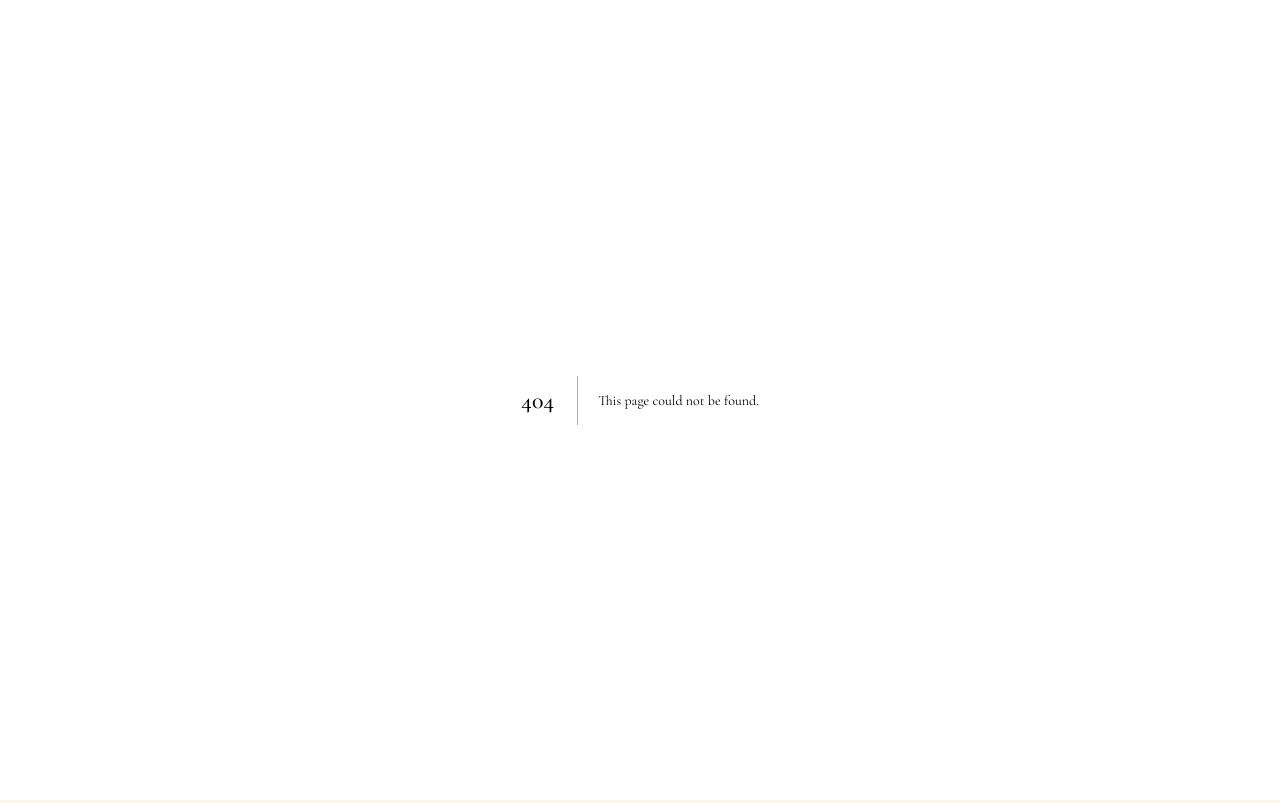
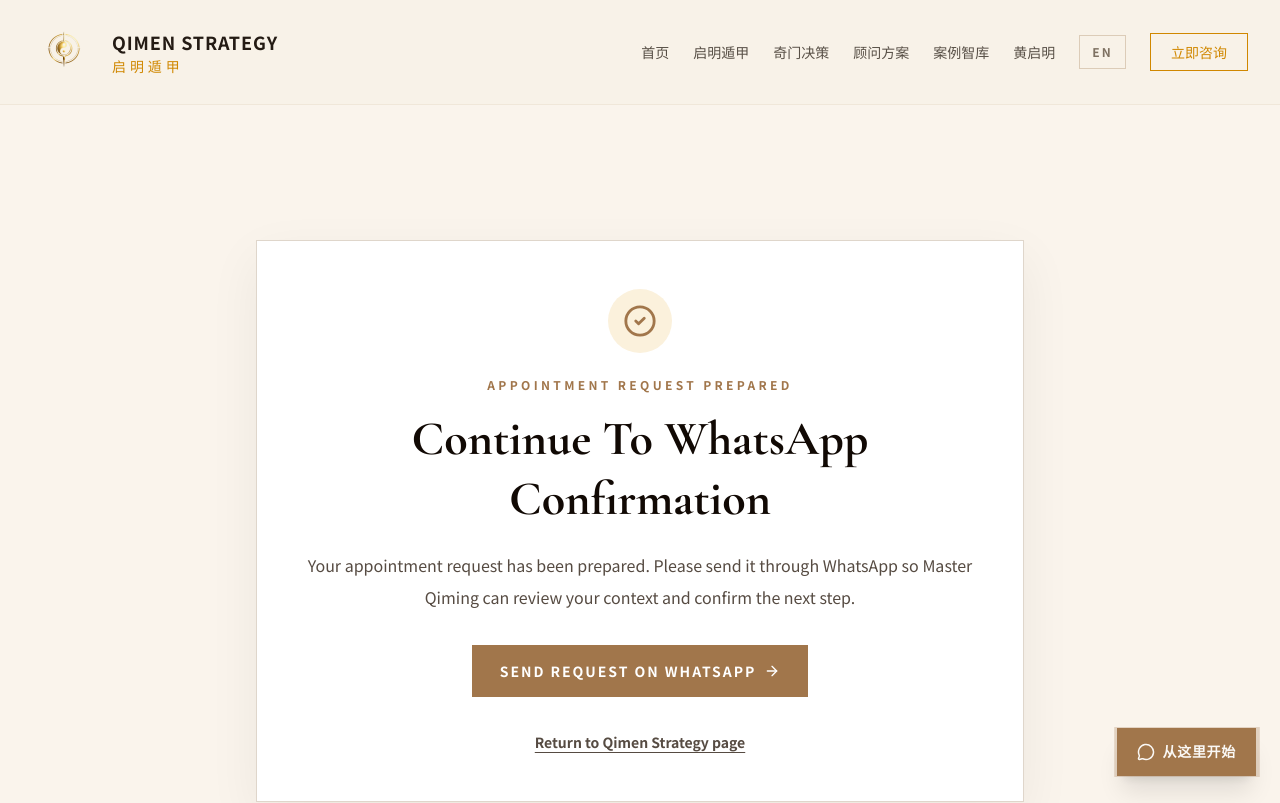
Before and after one commit to BODHIWONG/qmfeng-website, a Next.js app: page /appointment/thank-you in a window 1280 px wide. Before the commit this address had no page. Shown: the top 803 px of the page. Built offline with nearby package versions, Linux system fonts and the light colour scheme.

Commit message:
Add Qimen Strategy appointment thank you page

```diff
--- /dev/null
+++ b/app/appointment/thank-you/page.tsx
@@ -0,0 +1,85 @@
+"use client";
+
+import { useEffect, useState } from "react";
+import Link from "next/link";
+import { ArrowRight, CheckCircle2 } from "lucide-react";
+import { LanguageProvider } from "@/contexts/language-context";
+import Navbar from "@/components/navbar";
+import Footer from "@/components/footer";
+import FloatingActions from "@/components/floating-actions";
+
+function AppointmentThankYouContent() {
+  const [whatsAppUrl, setWhatsAppUrl] = useState("https://wa.me/6589418791");
+  const [message, setMessage] = useState("");
+
+  useEffect(() => {
+    const storedUrl = window.sessionStorage.getItem("qimenAppointmentWhatsAppUrl");
+    const storedMessage = window.sessionStorage.getItem("qimenAppointmentMessage");
+
+    if (storedUrl) setWhatsAppUrl(storedUrl);
+    if (storedMessage) setMessage(storedMessage);
+  }, []);
+
+  return (
+    <div className="min-h-screen bg-[oklch(0.97_0.012_75)]">
+      <Navbar />
+      <main className="pt-28 md:pt-36">
+        <section className="py-16 md:py-24">
+          <div className="container">
+            <div className="mx-auto max-w-3xl border border-[oklch(0.88_0.018_70)] bg-white p-8 text-center shadow-[0_18px_50px_rgba(0,0,0,0.06)] md:p-12">
+              <div className="mx-auto mb-6 flex h-16 w-16 items-center justify-center rounded-full bg-[oklch(0.96_0.03_85)] text-[oklch(0.60_0.08_65)]">
+                <CheckCircle2 size={34} />
+              </div>
+              <p className="mb-4 text-xs font-bold uppercase tracking-[0.28em] text-[oklch(0.60_0.08_65)]">
+                Appointment Request Prepared
+              </p>
+              <h1 className="mb-5 text-4xl font-bold leading-tight text-[oklch(0.15_0.02_60)] md:text-5xl" style={{ fontFamily: "var(--font-cormorant), var(--font-noto-serif), serif" }}>
+                Continue To WhatsApp Confirmation
+              </h1>
+              <p className="mx-auto mb-8 max-w-2xl text-base leading-8 text-[oklch(0.42_0.02_60)]">
+                Your appointment request has been prepared. Please send it through WhatsApp so Master Qiming can review your context and confirm the next step.
+              </p>
+
+              <a
+                href={whatsAppUrl}
+                target="_blank"
+                rel="noopener noreferrer"
+                className="inline-flex items-center justify-center gap-2 bg-[oklch(0.60_0.08_65)] px-7 py-4 text-sm font-bold uppercase tracking-[0.14em] text-white transition hover:opacity-90"
+              >
+                Send Request On WhatsApp
+                <ArrowRight size={16} />
+              </a>
+
+              {message && (
+                <div className="mt-8 text-left">
+                  <p className="mb-2 text-xs font-bold uppercase tracking-[0.14em] text-[oklch(0.35_0.02_60)]">
+                    Prepared Message
+                  </p>
+                  <pre className="max-h-72 overflow-auto whitespace-pre-wrap border border-[oklch(0.88_0.018_70)] bg-[oklch(0.98_0.006_75)] p-4 text-xs leading-6 text-[oklch(0.32_0.02_60)]">
+                    {message}
+                  </pre>
+                </div>
+              )}
+
+              <div className="mt-8">
+                <Link href="/decision" className="text-sm font-semibold text-[oklch(0.42_0.02_60)] underline underline-offset-4">
+                  Return to Qimen Strategy page
+                </Link>
+              </div>
+            </div>
+          </div>
+        </section>
+      </main>
+      <Footer />
+      <FloatingActions />
+    </div>
+  );
+}
+
+export default function AppointmentThankYouPage() {
+  return (
+    <LanguageProvider>
+      <AppointmentThankYouContent />
+    </LanguageProvider>
+  );
+}
```
